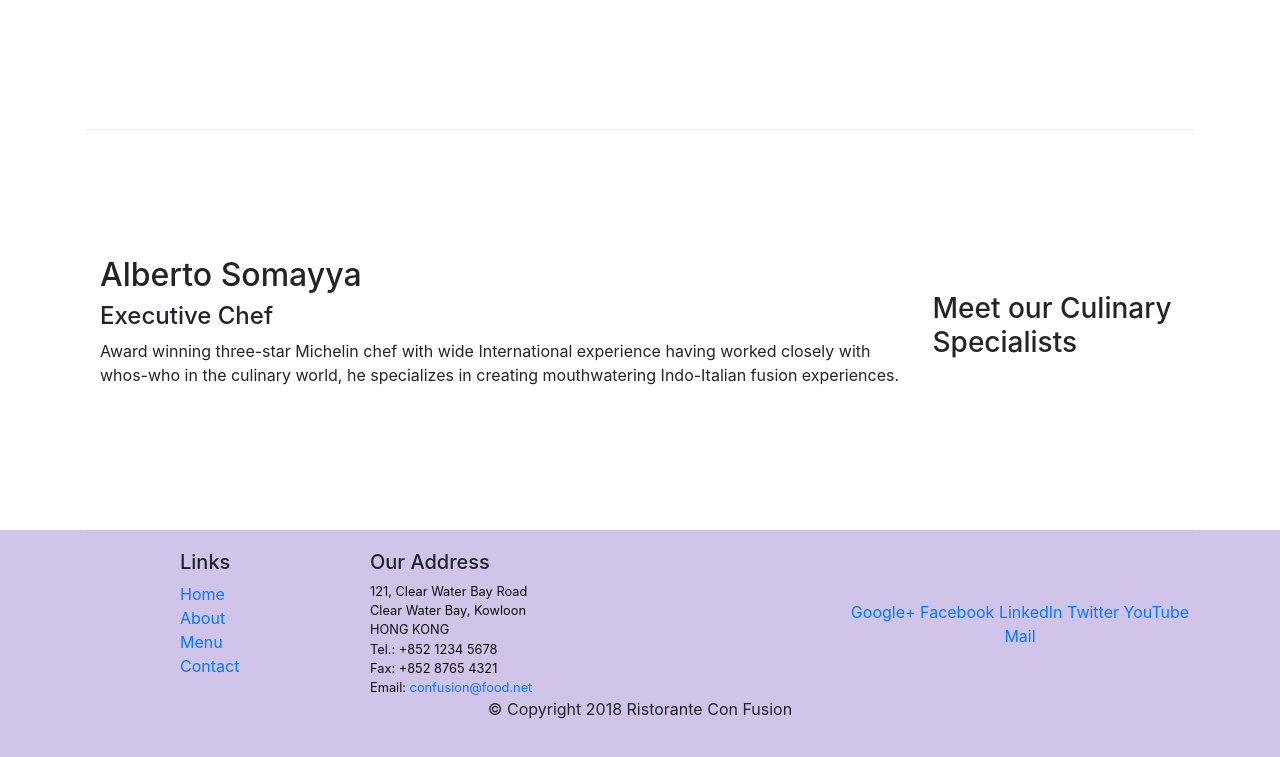
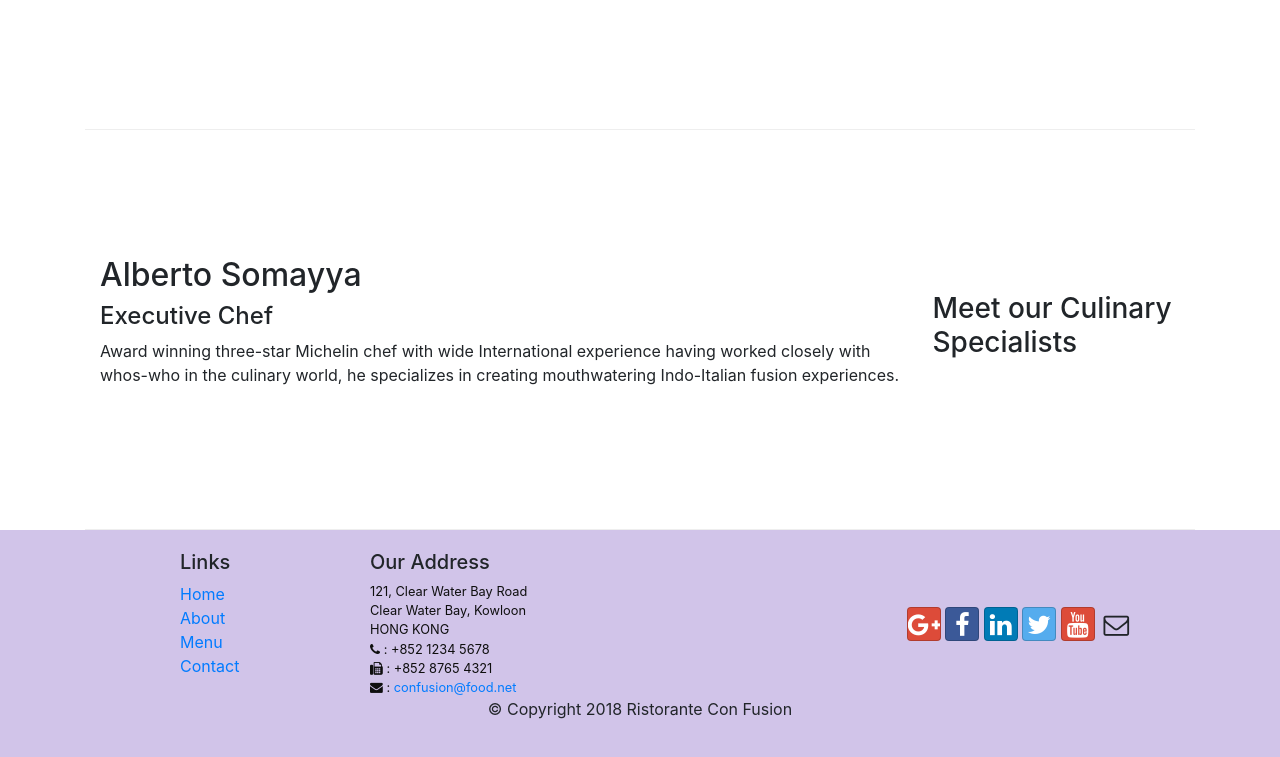
Before and after one commit to eslamamer/bootstrap, a website: page index.html in a window 1280 px wide. Shown: the part 1004-1761 px from the top of the page. Drawn offline with nearby package versions, Linux system fonts and the light colour scheme.

Commit message:
Icon Fonts

```diff
--- a/index.html
+++ b/index.html
@@ -9,6 +9,8 @@
 
     <!-- Bootstrap CSS -->
     <link rel="stylesheet" href="node_modules/bootstrap/dist/css/bootstrap.min.css">
+    <link rel="stylesheet" href="node_modules/font-awesome/css/font-awesome.min.css">
+    <link rel="stylesheet" href="node_modules/bootstrap-social/bootstrap-social.css">
     <title>Ristorante Con Fusion</title>
 
     <!-- custom CSS -->
@@ -26,10 +28,10 @@
                 </a>
                 <div class="collapse navbar-collapse" id="Navbar">
                     <ul class="navbar-nav mr-auto">
-                        <li class="nav-item active"><a class="nav-link" href="#">Home</a></li>
-                        <li class="nav-item "><a class="nav-link" href="./aboutus.html">About</a></li>
-                        <li class="nav-item "><a class="nav-link" href="#">Menu</a></li>
-                        <li class="nav-item "><a class="nav-link" href="#">Contacts</a></li>
+                        <li class="nav-item active"><a class="nav-link" href="#"><span class="fa fa-home fa-lg"></span> Home</a></li>
+                        <li class="nav-item "><a class="nav-link" href="./aboutus.html"><span class="fa fa-info fa-lg"></span> About</a></li>
+                        <li class="nav-item "><a class="nav-link" href="#"><span class="fa fa-list fa-lg"></span> Menu</a></li>
+                        <li class="nav-item "><a class="nav-link" href="#"><span class="fa fa-address-card fa-lg"></span> Contacts</a></li>
                     </ul>
                 </div>
             </div>
@@ -95,22 +97,25 @@
                     <div class="col-7 col-sm-5">
                         <h5>Our Address</h5>
                         <address>
-                        121, Clear Water Bay Road<br>
-                        Clear Water Bay, Kowloon<br>
-                        HONG KONG<br>
-                        Tel.: +852 1234 5678<br>
-                        Fax: +852 8765 4321<br>
-                        Email: <a href="mailto:confusion@food.net">confusion@food.net</a>
-                    </address>
+                            121, Clear Water Bay Road<br>
+                            Clear Water Bay, Kowloon<br>
+                            HONG KONG<br>
+                            <i class="fa fa-phone"></i>
+                            : +852 1234 5678<br>
+                            <i class="fa fa-fax"></i>
+                            : +852 8765 4321<br>
+                            <i class="fa fa-envelope"></i>
+                            : <a href="mailto:confusion@food.net"> confusion@food.net</a>
+                         </address>
                     </div>
                     <div class="col-12 col-sm-4 align-self-center">
                         <div class="text-center">
-                            <a href="http://google.com/+">Google+</a>
-                            <a href="http://www.facebook.com/profile.php?id=">Facebook</a>
-                            <a href="http://www.linkedin.com/in/">LinkedIn</a>
-                            <a href="http://twitter.com/">Twitter</a>
-                            <a href="http://youtube.com/">YouTube</a>
-                            <a href="mailto:">Mail</a>
+                            <a class="btn btn-social-icon btn-google" href="http://google.com/+"><i class="fa fa-google-plus"></i></a>
+                            <a class="btn btn-social-icon btn-facebook" href="http://www.facebook.com/profile.php?id="><i class="fa fa-facebook"></i></a>
+                            <a class="btn btn-social-icon btn-linkedin" href="http://www.linkedin.com/in/"><i class="fa fa-linkedin"></i></a>
+                            <a class="btn btn-social-icon btn-twitter" href="http://twitter.com/"><i class="fa fa-twitter"></i></a>
+                            <a class="btn btn-social-icon btn-google" href="http://youtube.com/"><i class="fa fa-youtube"></i></a>
+                            <a class="btn btn-social-icon" href="mailto:"><i class="fa fa-envelope-o"></i></a>
                         </div>
                     </div>
             </div>
--- a/package.json
+++ b/package.json
@@ -15,6 +15,8 @@
   },
   "dependencies": {
     "bootstrap": "^4.5.0",
+    "bootstrap-social": "^5.1.1",
+    "font-awesome": "^4.7.0",
     "jquery": "^3.5.1",
     "popper.js": "^1.12.9"
   }
```
Also changed, not shown: aboutus.html (+19 -15 lines), 1 other file.
